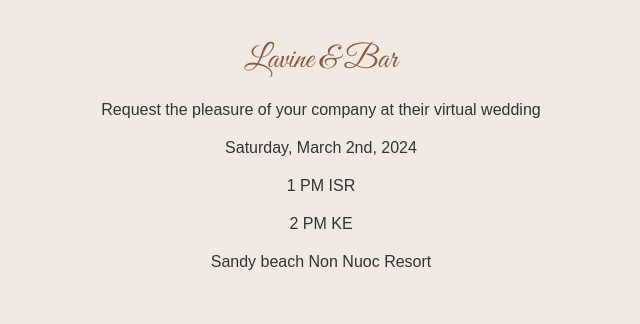
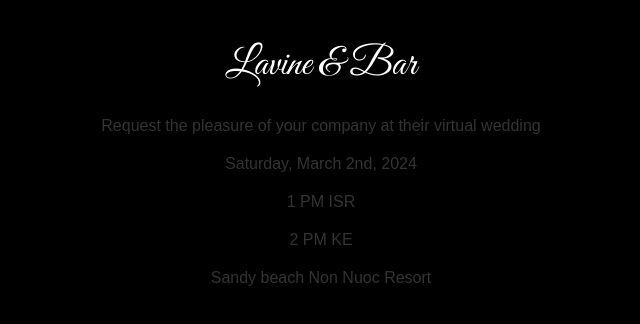
Before and after one commit to AVR-GCC/lavineandbar, a website: page public/index.html in a window 1280 px wide. Shown: the whole page, without its empty margins (319-959 px from the left). Drawn offline with Linux system fonts and the light colour scheme.

Commit message:
More title style

```diff
--- a/public/index.html
+++ b/public/index.html
@@ -12,11 +12,12 @@
             font-family: 'Arial', sans-serif;
             text-align: center;
             margin: 40px;
-            background-color: #f0eae3;
+            background-color: #000;
             color: #333;
         }
         h1 {
-            color: #8a5a44;
+            color: #fff;
+            font-size: 40px;
         }
         p {
             margin: 20px 0;
```
